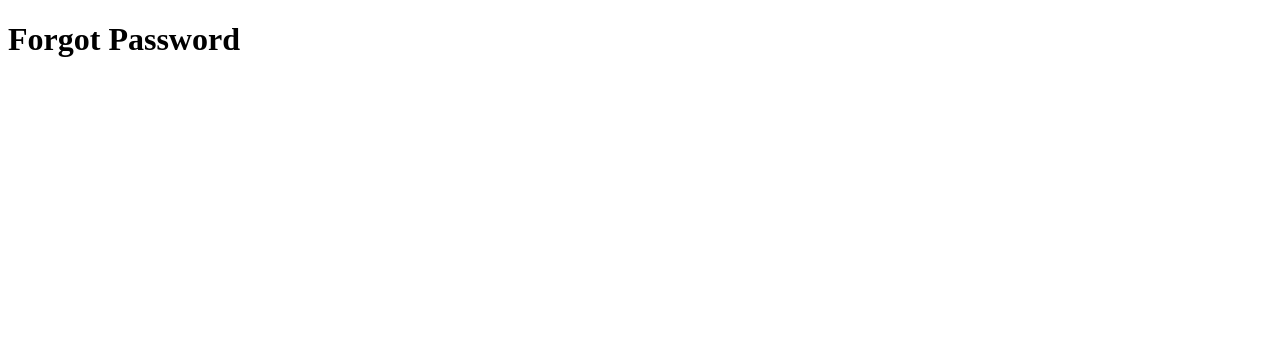
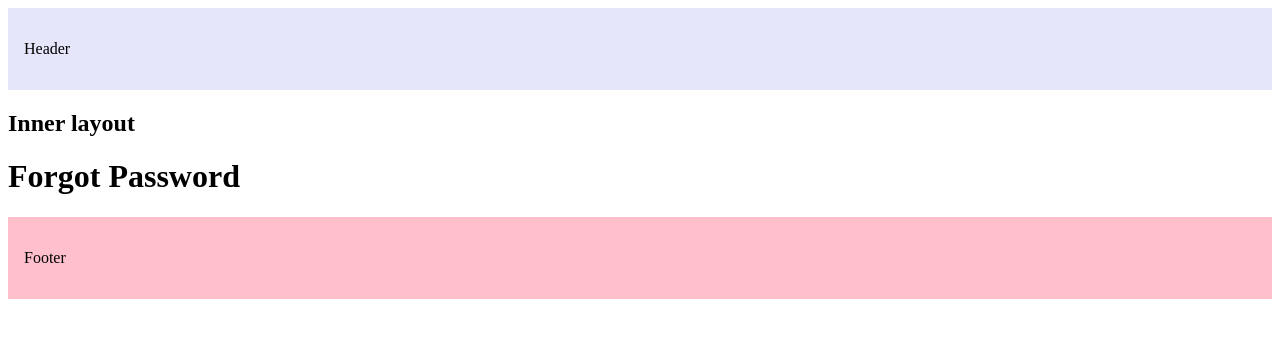
Before and after one commit to suffle-girl/learn-next-js, a Next.js app: page /forgot-password in a window 1280 px wide. Shown: the top 338 px of the page. Built offline with nearby package versions, Linux system fonts and the light colour scheme.

Commit message:
Layouts and nested layouts.

```diff
--- /dev/null
+++ b/src/app/(auth)/layout.tsx
@@ -0,0 +1,14 @@
+const AuthLayout = ({ children }: { children: React.ReactNode }) => {
+  return (
+    <>
+      <h2>Inner layout</h2>
+      {children}
+    </>
+  );
+};
+
+export default AuthLayout;
+
+// Route Group Layout ()
+// route groups - good for not only to organize our project in a manner that doesn't affect the URL, but also to selectively apply a layout to a certain segments while leaving others unchanged
+// we basically add the layout.tsx (the component with the inner layout) to the route group folder → it affects only the parts of the app that are within this folder
--- a/src/app/layout.tsx
+++ b/src/app/layout.tsx
@@ -1,16 +1,35 @@
 export const metadata = {
   title: 'Next.js',
   description: 'Generated by Next.js',
-}
+};
 
 export default function RootLayout({
   children,
 }: {
-  children: React.ReactNode
+  children: React.ReactNode;
 }) {
   return (
     <html lang="en">
-      <body>{children}</body>
+      <body>
+        {' '}
+        <header style={{ backgroundColor: 'lavender', padding: '1rem' }}>
+          <p>Header</p>
+        </header>
+        {children}
+        <footer style={{ backgroundColor: 'pink', padding: '1rem' }}>
+          <p>Footer</p>
+        </footer>
+      </body>
     </html>
-  )
+  );
 }
+
+// Layouts
+// a page = UI that is unique to a route
+// a layout = UI that is shared between multiple pages in the app - achieving a header - content - footer layout is now way easier
+// how - default exporting a React component from layout.js or layout.tsx file
+// every layout component should accept a children prop that will be populated with a child page during rendering
+// Next provides a default layout out of the box - we don't have to create it from scratch if we don't need to
+// similarly to page.tsx, layout.tsx have their own naming convention
+// the root layout - located in the src/app - layout.tsx - a mandatory layout for every next.js application - gets automatically generated even if we delete it
+// it basically substitutes the main html file for rendering React apps + we don't have to create separate layout component
```
Also changed, not shown: src/app/page.tsx (+18 -0 lines), src/app/products/[productId]/layout.tsx (added, +14 -0 lines).
